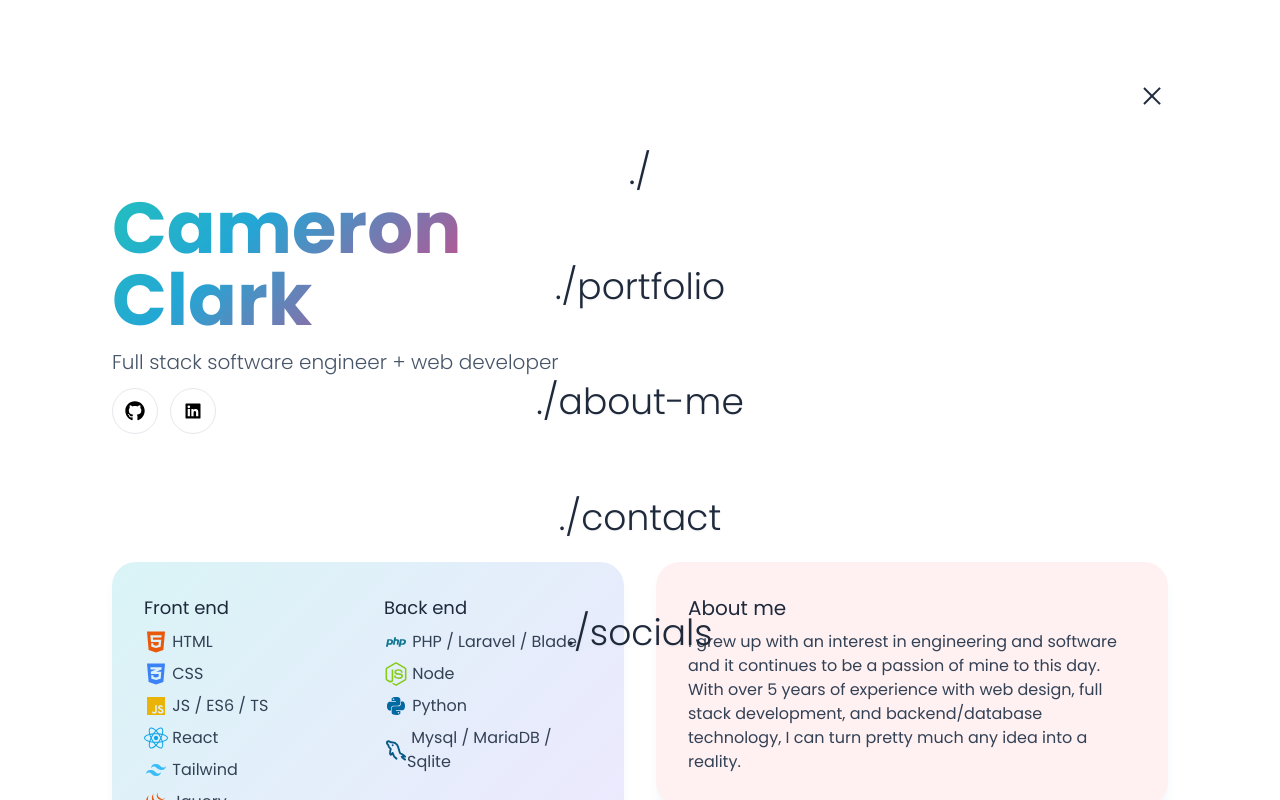
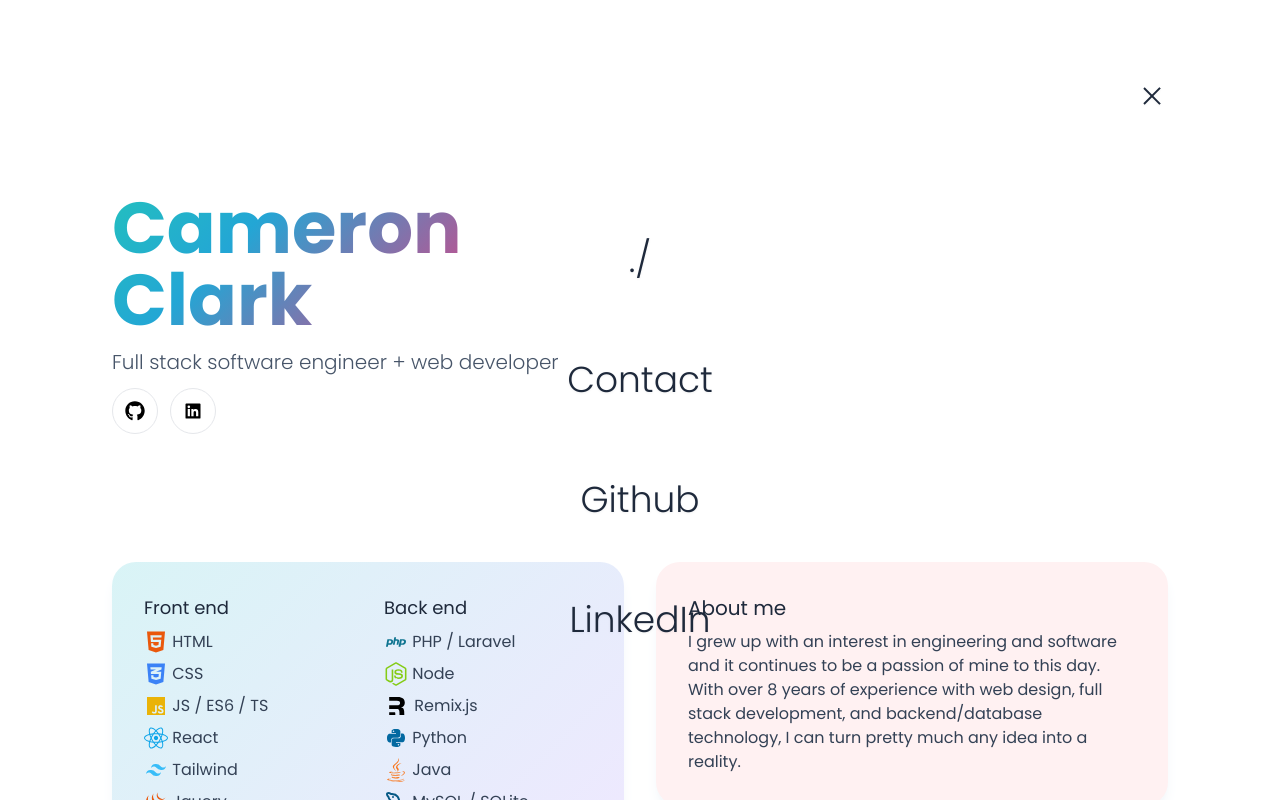
Before and after one commit to camc8/cameronhclark.com, a React (Vite) app: page / in a window 1280 px wide. Both pictures are taken after a click on the button "Open main menu". Shown: the top 800 px of the page. Built offline with nearby package versions, Linux system fonts and the light colour scheme.

Commit message:
final, need to optimize images

```diff
--- a/src/App.tsx
+++ b/src/App.tsx
@@ -7,10 +7,10 @@ import {
   FaGithub,
   FaFigma,
   FaNpm,
-  FaBuilding,
-  FaDiscord,
+  FaJava,
+  FaDocker,
+  FaAws,
 } from "react-icons/fa";
-import { FaFilm } from "react-icons/fa6";
 import {
   BiLogoTailwindCss,
   BiLogoJavascript,
@@ -20,7 +20,13 @@ import {
   BiLogoGit,
   BiLogoLinkedinSquare,
 } from "react-icons/bi";
-import { SiVite, SiAdobephotoshop /*SiRetroarch */ } from "react-icons/si";
+import {
+  SiVite,
+  SiAdobephotoshop,
+  SiRedis,
+  SiRemix,
+  SiMongodb /*SiRetroarch */,
+} from "react-icons/si";
 import { TbBrandMysql } from "react-icons/tb";
 // import { RiQuillPenFill } from "react-icons/ri";
 // import { FiArrowRight } from "react-icons/fi";
@@ -58,7 +64,6 @@ function App() {
               </a>
             </div>
           </div>
-
           {/* Skills */}
           <div className="group col-span-4 lg:col-span-2 row-span-2 rounded-3xl shadow-lg shadow-slate-100 animate-skills p-8 text-slate-700">
             <div className="group-hover:scale-[1.02] duration-200 ease-linear">
@@ -99,19 +104,35 @@ function App() {
                   <ul className="mt-2 grid gap-2 [&>li]:inline-flex [&>li]:items-center">
                     <li>
                       <BiLogoPhp className="text-cyan-700 text-2xl" />
-                      &nbsp;PHP / Laravel / Blade
+                      &nbsp;PHP / Laravel
                     </li>
                     <li>
                       <FaNodeJs className="text-lime-500 text-2xl" />
                       &nbsp;Node
                     </li>
                     <li>
+                      <SiRemix className="text-black text-lg mx-1" />
+                      &nbsp;Remix.js
+                    </li>
+                    <li>
                       <BiLogoPython className="text-sky-700 text-2xl" />
                       &nbsp;Python
                     </li>
                     <li>
+                      <FaJava className="text-orange-500 text-2xl" />
+                      &nbsp;Java
+                    </li>
+                    <li>
                       <TbBrandMysql className="text-sky-800 text-2xl" />
-                      &nbsp;Mysql / MariaDB / Sqlite
+                      &nbsp;MySQL / SQLite
+                    </li>
+                    <li>
+                      <SiRedis className="text-red-600 text-2xl" />
+                      &nbsp;Redis
+                    </li>
+                    <li>
+                      <SiMongodb className="text-green-500 text-2xl" />
+                      &nbsp;MongoDB
                     </li>
                   </ul>
                 </div>
@@ -134,6 +155,14 @@ function App() {
                       <FaNpm className="text-red-500 text-2xl" />
                       &nbsp;NPM
                     </li>
+                    <li>
+                      <FaDocker className="text-blue-700 text-2xl" />
+                      &nbsp;Docker
+                    </li>
+                    <li>
+                      <FaAws className="text-yellow-500 text-2xl" />
+                      &nbsp;AWS
+                    </li>
                   </ul>
                 </div>
                 <div>
@@ -152,14 +181,13 @@ function App() {
               </div>
             </div>
           </div>
-
           {/* About me */}
           <div className="cursor-pointer col-span-4 md:col-span-2 row-span-1 rounded-3xl shadow-lg shadow-slate-100 bg-rose-50 p-8 group">
             <div className="grid gap-2 group-hover:scale-[1.02] duration-200 ease-linear">
               <h2 className="text-slate-800 text-xl">About me</h2>
               <p className="text-slate-700">
                 I grew up with an interest in engineering and software and it
-                continues to be a passion of mine to this day. With over 5 years
+                continues to be a passion of mine to this day. With over 8 years
                 of experience with web design, full stack development, and
                 backend/database technology, I can turn pretty much any idea
                 into a reality.
@@ -169,7 +197,6 @@ function App() {
                 </span> */}
             </div>
           </div>
-
           {/* Projects
           <div className="col-span-4 md:col-span-2 rounded-3xl shadow-lg shadow-slate-100 bg-slate-100 p-8 group">
             <div className="group-hover:scale-[1.02] duration-200 ease-linear">
@@ -202,7 +229,6 @@ function App() {
               </div>
             </div>
           </div> */}
-
           {/* FormZen */}
           <div className="col-span-4 md:col-span-2 rounded-3xl shadow-lg shadow-slate-100 bg-indigo-100 pt-8 px-8 group overflow-hidden">
             <div className="group-hover:scale-[1.02] duration-200 ease-linear">
@@ -220,7 +246,6 @@ function App() {
               />
             </div>
           </div>
-
           {/* DOS */}
           <div className="col-span-4 md:col-span-2 row-span-1 rounded-3xl shadow-lg shadow-slate-100 bg-sky-100 pt-8 px-8 group overflow-hidden">
             <div className="group-hover:scale-[1.02] duration-200 ease-linear grid content-between h-full">
@@ -240,7 +265,6 @@ function App() {
               />
             </div>
           </div>
-
           {/* Retro UI */}
           <a
             className="col-span-4 md:col-span-2 row-span-1 rounded-3xl shadow-lg shadow-slate-100 bg-neutral-100 pt-8 px-8 group"
@@ -260,13 +284,12 @@ function App() {
               />
             </div>
           </a>
-
           {/* XCORP LLC */}
           <a
             href="https://xcorpllc.com"
             target="_blank"
             className="col-span-4 md:col-span-2 row-span-1 rounded-3xl shadow-lg shadow-slate-100 bg-blue-100 pt-8 px-8 group overflow-hidden">
-            <div className="group-hover:scale-[1.02] duration-200 ease-linear">
+            <div className="group-hover:scale-[1.02] duration-200 ease-linear grid content-between h-full">
               <div className="mb-8 grid gap-1">
                 <h2 className="text-slate-800 text-xl">XCORP LLC</h2>
                 <p className="text-slate-700 font-light">
@@ -281,15 +304,15 @@ function App() {
             </div>
           </a>
 
-          {/* Optibot
+          {/* Optibot */}
           <a
             href="https://github.com/camc8/optibot"
             target="_blank"
-            className="col-span-4 md:col-span-2 row-span-1 rounded-3xl shadow-lg shadow-slate-100 bg-blue-900 pt-8 px-8 group overflow-hidden">
+            className="col-span-4 md:col-span-2 row-span-1 rounded-3xl shadow-lg shadow-slate-100 bg-violet-50 pt-8 px-8 group overflow-hidden">
             <div className="group-hover:scale-[1.02] duration-200 ease-linear">
               <div className="mb-8 grid gap-1">
-                <h2 className="text-slate-50 text-xl">Optibot</h2>
-                <p className="text-slate-100 font-light">
+                <h2 className="text-slate-800 text-xl">Optibot</h2>
+                <p className="text-slate-700 font-light">
                   Simple Python UI for automating messaging in Discord and other
                   chat platforms
                 </p>
@@ -300,11 +323,11 @@ function App() {
                 alt=""
               />
             </div>
-          </a> */}
-
+          </a>
           {/* Contact */}
-          <div className="col-span-4 row-span-1 rounded-3xl shadow-lg shadow-slate-100 bg-slate-100 p-12 group">
-            <div className="group-hover:scale-[1.02] duration-200 ease-linear">
+          <div
+            id="contact"
+            className="col-span-4 row-span-1 rounded-3xl shadow-lg shadow-slate-100 bg-slate-100 p-12">
             <h2 className="text-slate-700 text-3xl font-semibold mb-2">
               Let's make something great!
             </h2>
@@ -337,7 +360,6 @@ function App() {
               </div>
             </div>
           </div>
-          </div>
         </section>
       </div>
     </>
--- a/src/components/Nav.tsx
+++ b/src/components/Nav.tsx
@@ -28,21 +28,27 @@ export default function Nav() {
               initial={{ opacity: 0 }}
               animate={{ opacity: 1 }}
               exit={{ opacity: 0 }}
-              className="fixed top-0 right-0 h-screen w-screen grid px-8 md:px-28 py-[7rem] backdrop-blur-lg font-light text-center text-4xl">
-              <a href="#" className="text-slate-800 active:text-slate-700">
+              className="fixed top-0 right-0 h-screen w-screen grid place-content-center gap-20 px-8 md:px-28 py-[7rem] backdrop-blur-lg font-light text-center text-4xl">
+              <a href="/" className="text-slate-800 active:text-slate-700">
                 ./
               </a>
-              <a href="#" className="text-slate-800 active:text-slate-700">
-                ./portfolio
+              <a
+                onClick={() => setNavOpen(false)}
+                href="#contact"
+                className="text-slate-800 active:text-slate-700">
+                Contact
               </a>
-              <a href="#" className="text-slate-800 active:text-slate-700">
-                ./about-me
+              <a
+                href="https://github.com/camc8/"
+                target="_blank"
+                className="text-slate-800 active:text-slate-700">
+                Github
               </a>
-              <a href="#" className="text-slate-800 active:text-slate-700">
-                ./contact
-              </a>
-              <a href="#" className="text-slate-800 active:text-slate-700">
-                ./socials
+              <a
+                href="https://www.linkedin.com/in/cameron-clark-6b13281b2"
+                target="_blank"
+                className="text-slate-800 active:text-slate-700">
+                LinkedIn
               </a>
             </motion.div>
           )}
```
Also changed, not shown: public/images/form-filler.png. Lines whose indentation alone changed are shown as unchanged.
